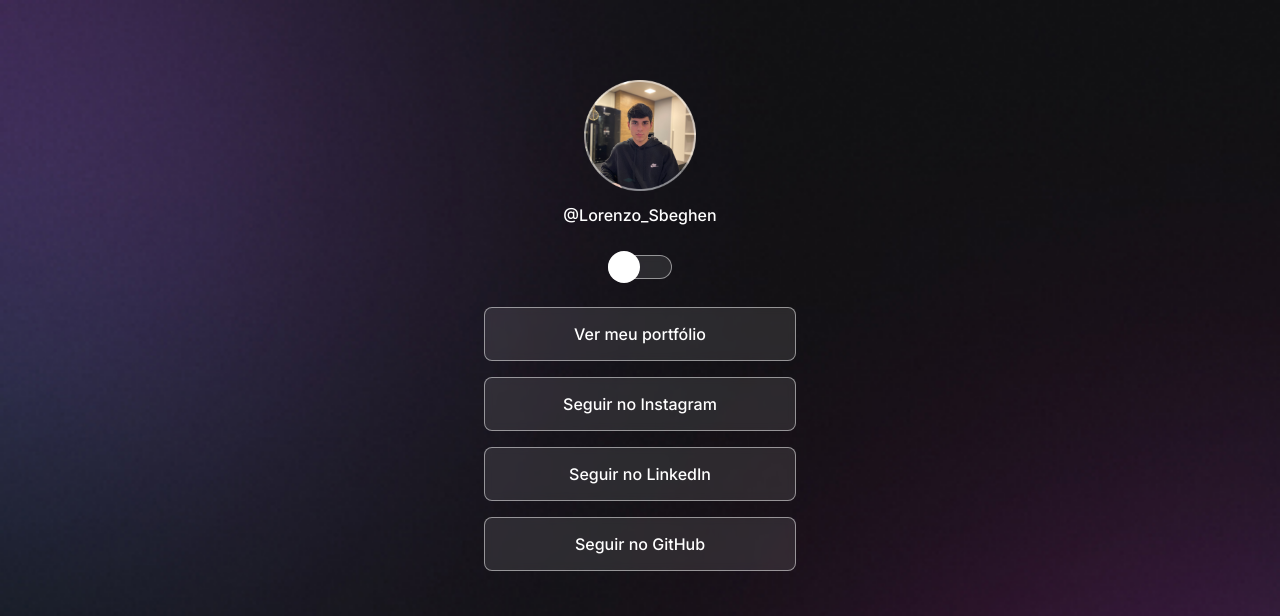
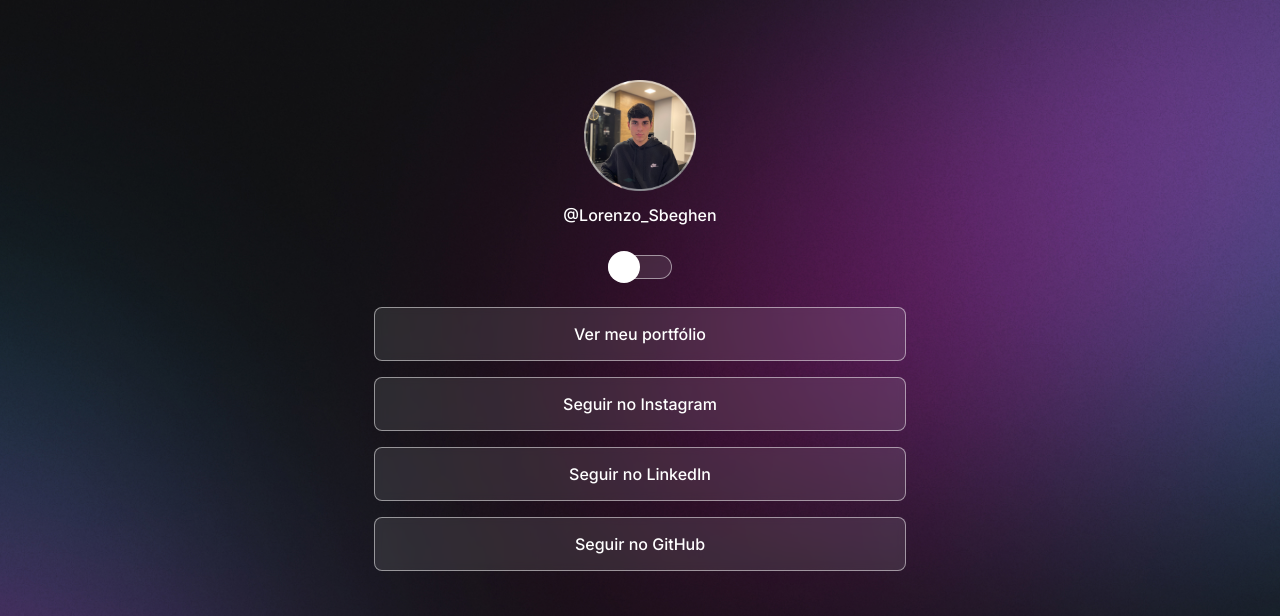
Before and after one commit to Lorenzosb/Rocketseat-Discover, a plain HTML site: page index.html in a window 1280 px wide. Shown: the top 616 px of the page. Drawn offline with nearby package versions, Linux system fonts and the light colour scheme.

Commit message:
Change background based on media queries

```diff
--- a/style.css
+++ b/style.css
@@ -27,6 +27,7 @@
 /*Configura background*/
 body {
   background: var(--bg-url) no-repeat top center/cover;
+  height: 100vh;
 }
 
 body * {
@@ -35,7 +36,8 @@ body * {
 }
 
 #container {
-  width: 360px;
+  width: 100%;
+  max-width: 580px;
   margin: 56px auto 0px auto;
   padding: 0 24px;
 }
@@ -155,3 +157,14 @@ ul li a:hover {
   padding: 24px;
   font-size: 14px;
 }
+
+/* Media queries */
+@media (min-width: 700px) {
+  :root {
+    --bg-url: url(./assets/bg-desktop.jpg);
+  }
+
+  .light {
+    --bg-url: url(./assets/bg-desktop-light.jpg);
+  }
+}
```
